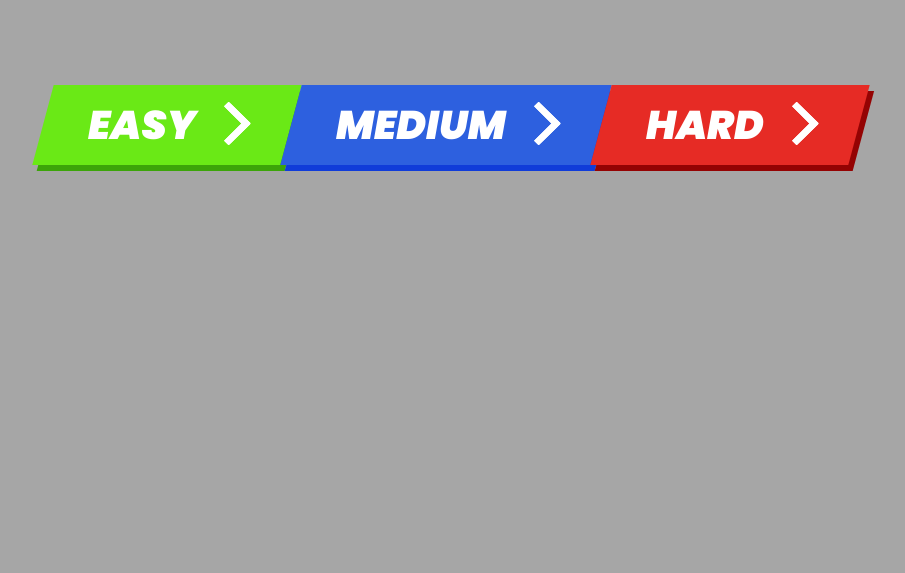
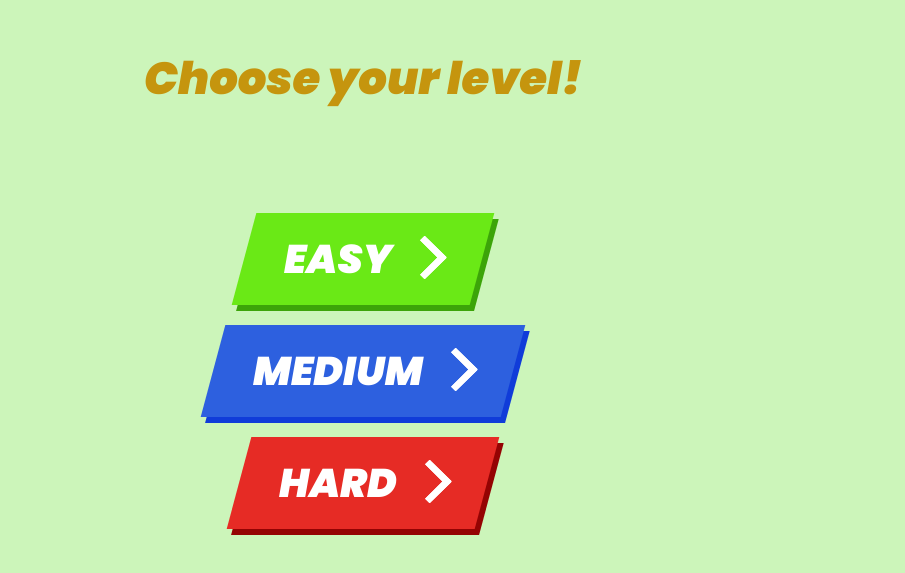
Before and after one commit to Azimkhoja/front-musobaqa, a website: page src/pages/buttons.html in a window 1280 px wide. Shown: the part 115-688 px from the top of the page, without its empty margins (277-1182 px from the left). Drawn offline with nearby package versions, Linux system fonts and the light colour scheme.

```diff
--- a/src/css/style.css
+++ b/src/css/style.css
@@ -6,8 +6,9 @@
 
 body {
   height: 100vh;
-  background-color: rgba(0, 0, 0, 0.35);
+  background-color: rgba(192, 243, 170, 0.807);
   font-family: "Poppins", Helvetica, Arial;
+
   align-items: center;
 }
 
@@ -17,13 +18,7 @@
 }
 
 .easy {
-  display: flex;
-  padding: 10px 45px;
-  text-decoration: none;
-  font-family: "Poppins", sans-serif;
-  font-size: 40px;
-  color: white;
-  background: #6ae916;
+
   transition: 1s;
   box-shadow: 6px 6px 0 rgb(60, 164, 9);
   transform: skewX(-15deg);
@@ -99,13 +94,7 @@
   }
 }
 .medium {
-  display: flex;
-  padding: 10px 45px;
-  text-decoration: none;
-  font-family: "Poppins", sans-serif;
-  font-size: 40px;
-  color: white;
-  background: #2d60df;
+
   transition: 1s;
   box-shadow: 6px 6px 0 rgb(16, 60, 217);
   transform: skewX(-15deg);
@@ -181,13 +170,6 @@
   }
 }
 .hard {
-  display: flex;
-  padding: 10px 45px;
-  text-decoration: none;
-  font-family: "Poppins", sans-serif;
-  font-size: 40px;
-  color: white;
-  background: #e62b25;
   transition: 1s;
   box-shadow: 6px 6px 0 rgb(148, 3, 3);
   transform: skewX(-15deg);
--- a/src/pages/buttons.html
+++ b/src/pages/buttons.html
@@ -9,14 +9,14 @@
     <link rel="stylesheet" href="../css/style.css">
   </head>
   <body>
-
-    <h1></h1>
-<div class="flex justify-between  mx-auto w-1/2 pt-[200px]">
+     <!-- <p>How <strong class="mx-auto text-center text-[#1145dd]">Strong</strong> is your <strong class="text-[#1145dd]">Vocabulary</strong></p> -->
+    <h1 class="mx-auto text-center text-[#c5950e] text-[24px] sm:text-[30px] md:text-[45px] mt-40"> Choose your  level!</h1>
+<div class="flex flex-col gap-5 sm:flex md:flex justify-between  mx-auto w-full sm:w-[90%] md:w-[50%] pt-[100px]">
 
     <div class="wrapper">
-        <a class="easy" href="#">
+        <a class="easy flex items-stretch font-[Poppins] px-5 py-1 sm:px-8 md:px-10 sm:py-2 md:py-4 text-[24px] sm:text-[30px] md:text-[40px] uppercase text-white bg-[#6ae916]" href="#">
           <span>EASY</span>
-          <span>
+          <span class="hidden sm:block">
             <svg width="66px" height="43px" viewBox="0 0 66 43" version="1.1" xmlns="http://www.w3.org/2000/svg" xmlns:xlink="http://www.w3.org/1999/xlink">
               <g id="arrow" stroke="none" stroke-width="1" fill="none" fill-rule="evenodd">
                 <path class="one" d="M40.1543933,3.89485454 L43.9763149,0.139296592 C44.1708311,-0.0518420739 44.4826329,-0.0518571125 44.6771675,0.139262789 L65.6916134,20.7848311 C66.0855801,21.1718824 66.0911863,21.8050225 65.704135,22.1989893 C65.7000188,22.2031791 65.6958657,22.2073326 65.6916762,22.2114492 L44.677098,42.8607841 C44.4825957,43.0519059 44.1708242,43.0519358 43.9762853,42.8608513 L40.1545186,39.1069479 C39.9575152,38.9134427 39.9546793,38.5968729 40.1481845,38.3998695 C40.1502893,38.3977268 40.1524132,38.395603 40.1545562,38.3934985 L56.9937789,21.8567812 C57.1908028,21.6632968 57.193672,21.3467273 57.0001876,21.1497035 C56.9980647,21.1475418 56.9959223,21.1453995 56.9937605,21.1432767 L40.1545208,4.60825197 C39.9574869,4.41477773 39.9546013,4.09820839 40.1480756,3.90117456 C40.1501626,3.89904911 40.1522686,3.89694235 40.1543933,3.89485454 Z" fill="#FFFFFF"></path>
@@ -29,9 +29,9 @@
       </div>
 
     <div class="wrapper">
-        <a class="medium" href="#">
+        <a class="medium flex items-stretch font-[Poppins] px-5 py-1 sm:px-8 md:px-10 sm:py-2 md:py-4 text-[24px] sm:text-[30px] md:text-[40px] uppercase text-white bg-[#2d60df]" href="#">
           <span>MEDIUM</span>
-          <span>
+          <span class="hidden sm:block">
             <svg width="66px" height="43px" viewBox="0 0 66 43" version="1.1" xmlns="http://www.w3.org/2000/svg" xmlns:xlink="http://www.w3.org/1999/xlink">
               <g id="arrow" stroke="none" stroke-width="1" fill="none" fill-rule="evenodd">
                 <path class="one" d="M40.1543933,3.89485454 L43.9763149,0.139296592 C44.1708311,-0.0518420739 44.4826329,-0.0518571125 44.6771675,0.139262789 L65.6916134,20.7848311 C66.0855801,21.1718824 66.0911863,21.8050225 65.704135,22.1989893 C65.7000188,22.2031791 65.6958657,22.2073326 65.6916762,22.2114492 L44.677098,42.8607841 C44.4825957,43.0519059 44.1708242,43.0519358 43.9762853,42.8608513 L40.1545186,39.1069479 C39.9575152,38.9134427 39.9546793,38.5968729 40.1481845,38.3998695 C40.1502893,38.3977268 40.1524132,38.395603 40.1545562,38.3934985 L56.9937789,21.8567812 C57.1908028,21.6632968 57.193672,21.3467273 57.0001876,21.1497035 C56.9980647,21.1475418 56.9959223,21.1453995 56.9937605,21.1432767 L40.1545208,4.60825197 C39.9574869,4.41477773 39.9546013,4.09820839 40.1480756,3.90117456 C40.1501626,3.89904911 40.1522686,3.89694235 40.1543933,3.89485454 Z" fill="#FFFFFF"></path>
@@ -43,9 +43,9 @@
         </a>
       </div>
     <div class="wrapper">
-        <a class="hard" href="#">
+        <a class="hard flex items-stretch font-[Poppins] px-5 py-1 sm:px-8 md:px-10 sm:py-2 md:py-4 text-[24px] sm:text-[30px] md:text-[40px] uppercase text-white bg-[#e62b25]" href="#">
           <span>HARD</span>
-          <span>
+          <span class="hidden sm:block">
             <svg width="66px" height="43px" viewBox="0 0 66 43" version="1.1" xmlns="http://www.w3.org/2000/svg" xmlns:xlink="http://www.w3.org/1999/xlink">
               <g id="arrow" stroke="none" stroke-width="1" fill="none" fill-rule="evenodd">
                 <path class="one" d="M40.1543933,3.89485454 L43.9763149,0.139296592 C44.1708311,-0.0518420739 44.4826329,-0.0518571125 44.6771675,0.139262789 L65.6916134,20.7848311 C66.0855801,21.1718824 66.0911863,21.8050225 65.704135,22.1989893 C65.7000188,22.2031791 65.6958657,22.2073326 65.6916762,22.2114492 L44.677098,42.8607841 C44.4825957,43.0519059 44.1708242,43.0519358 43.9762853,42.8608513 L40.1545186,39.1069479 C39.9575152,38.9134427 39.9546793,38.5968729 40.1481845,38.3998695 C40.1502893,38.3977268 40.1524132,38.395603 40.1545562,38.3934985 L56.9937789,21.8567812 C57.1908028,21.6632968 57.193672,21.3467273 57.0001876,21.1497035 C56.9980647,21.1475418 56.9959223,21.1453995 56.9937605,21.1432767 L40.1545208,4.60825197 C39.9574869,4.41477773 39.9546013,4.09820839 40.1480756,3.90117456 C40.1501626,3.89904911 40.1522686,3.89694235 40.1543933,3.89485454 Z" fill="#FFFFFF"></path>
@@ -56,6 +56,11 @@
           </span>
         </a>
       </div>
+
+      <!-- <audio
+      controls
+      src="../sounds/win-sound.mp3">
+      </audio> -->
     </div>
 
     </body>
--- a/src/words/medium.js
+++ b/src/words/medium.js
@@ -45,10 +45,10 @@
     "baland ovozda": 2,
     allaqachon: 3,
     "ruxsat berish": 4,
-    erishish: 5,
+    erishmoq: 5,
     ajoyib: 6,
     imkon: 7,
-    ayb: 8,
+    ayblamoq: 8,
     tegishli: 9,
     foyda: 10,
     zarba: 11,
```
Also changed, not shown: 4 other files.
